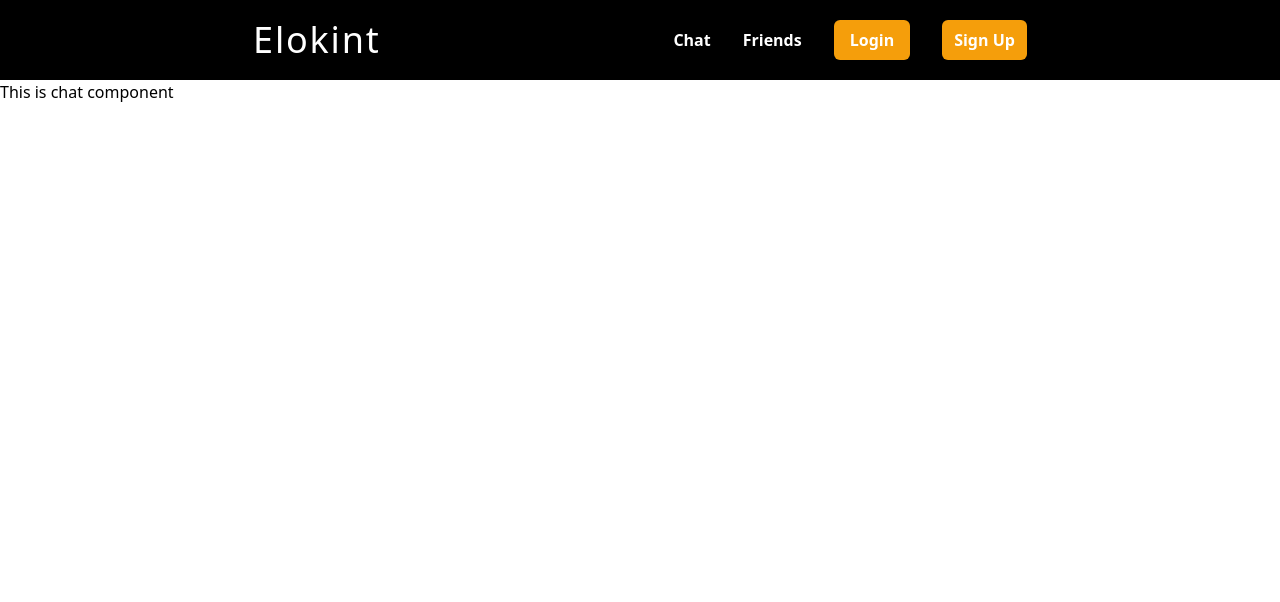
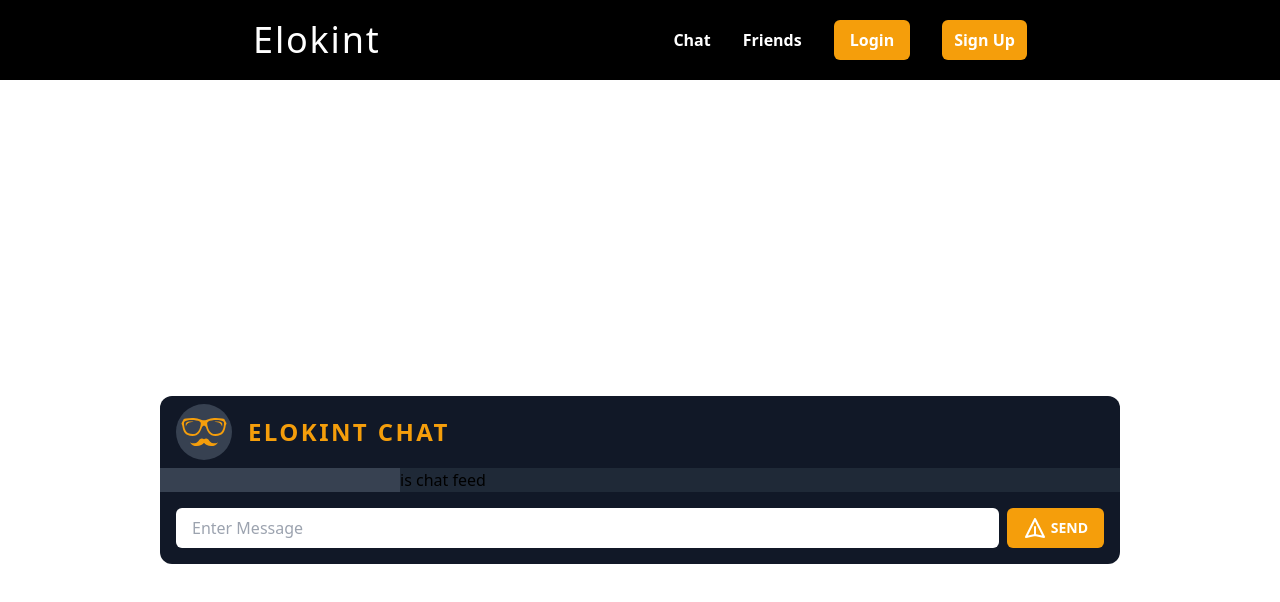
Before and after one commit to k1nho/Elokint, a React (Create React App) app in the folder frontend/: page /chat in a window 1280 px wide. Shown: the top 602 px of the page. Built offline with nearby package versions, Linux system fonts and the light colour scheme; no server answers.

Commit message:
chat UI started

```diff
--- a/frontend/src/components/Chat.tsx
+++ b/frontend/src/components/Chat.tsx
@@ -1,9 +1,46 @@
 import React from 'react'
+import io from "socket.io-client"
+
+const socket = io("http://localhost:4000", {transports : ["websocket"]})
 
 const Chat : React.FC = () => {
     return (
-        <div>
-           This is chat component
+        <div className = "min-h-screen bg-white flex flex-col items-center justify-center">
+            <div className ="bg-gray-900 w-9/12 flex items-center space-x-4 rounded-t-xl">
+                <svg
+                  xmlns="http://www.w3.org/2000/svg"
+                  className="h-14 p-1 ml-4 my-2 bg-gray-700 rounded-full"
+                  fill = "#f59e0b"
+                  viewBox="0 0 24 24"
+                >
+                  <path d="M17.944 5c-1.138 0-2.376.129-3.394.491-2.283.828-2.792.838-5.103 0-1.015-.362-2.256-.491-3.392-.491-1.971 0-4.17.387-6.055.878v1.789c.847.255 1.068.627 1.203 1.493.381 2.443 1.255 4.84 5.068 4.84 3.037 0 4.051-2.259 4.722-4.345.341-1.06 1.663-1.087 2.009-.015.673 2.089 1.682 4.36 4.725 4.36 3.814 0 4.689-2.397 5.069-4.841.135-.866.356-1.237 1.204-1.492v-1.789c-1.887-.491-4.085-.878-6.056-.878zm-7.682 3.814c-.518 2.174-1.36 4.186-3.991 4.186-3.301 0-3.974-1.903-4.275-4.973-.072-.747.092-1.04.221-1.195.947-1.134 5.952-1.088 7.611-.092.475.285.783.601.434 2.074zm11.74-.787c-.301 3.07-.975 4.973-4.275 4.973-2.629 0-3.472-2.012-3.989-4.186-.351-1.473-.042-1.789.434-2.074 1.665-1 6.667-1.038 7.611.092.129.156.293.449.219 1.195zm-4.838-1.121c1.539-.234 3.318-.03 3.791.537.104.124.234.358.176.956-.031.316-.067.616-.112.9-.41-1.487-1.457-2.283-3.855-2.393zm-14.184 2.393c-.045-.284-.082-.584-.113-.9-.058-.598.073-.832.177-.956.474-.567 2.253-.771 3.792-.537-2.398.11-3.445.906-3.856 2.393zm16.02 7.764c-1.15 2.869-6.031 2.166-7 .369-.97 1.797-5.85 2.5-7-.369.578.506 1.565.669 2.318.559 2.22-.325 2.042-2.423 3.594-2.423.425 0 .81.177 1.088.464.278-.287.662-.464 1.087-.464 1.552 0 1.375 2.099 3.594 2.423.753.11 1.74-.053 2.319-.559z" />
+                </svg>
+                <h1 className ="text-2xl font-elokint font-bold tracking-widest uppercase text-yellow-500">Elokint Chat</h1>
+            </div>
+            <div className = "flex flex-row w-9/12">
+                <div className = "bg-gray-700 w-3/12 text-white">
+
+                </div>
+                <div className = "bg-gray-800 flex flex-1"> is chat feed</div>
+            </div>
+            <div className ="bg-gray-900 w-9/12 rounded-b-xl">
+                <form className= "flex items-center my-4 mx-4 space-x-2">
+
+                        <input
+                            id = "msg"
+                            type="text"
+                            placeholder="Enter Message"
+                            className=" w-full  px-4 py-2 rounded-md outline-none focus:ring-2 focus:ring-yellow-500 font-body"/>
+
+                                  <button className=" bg-yellow-500 text-white font-bold font-body  rounded-md px-4 py-2 uppercase text-sm hover:bg-yellow-600 flex items-center space-x-1 transition duration-300 ease-in-out" type= "submit">
+                  <svg xmlns="http://www.w3.org/2000/svg" className="h-6 w-6" fill="none" viewBox="0 0 24 24" stroke="currentColor">
+                    <path strokeLinecap="round" strokeLinejoin="round" strokeWidth={2} d="M12 19l9 2-9-18-9 18 9-2zm0 0v-8" />
+                   </svg>
+                   <h1>Send</h1>
+                  </button>
+
+                </form>
+            </div>
         </div>
     )
 }
```
